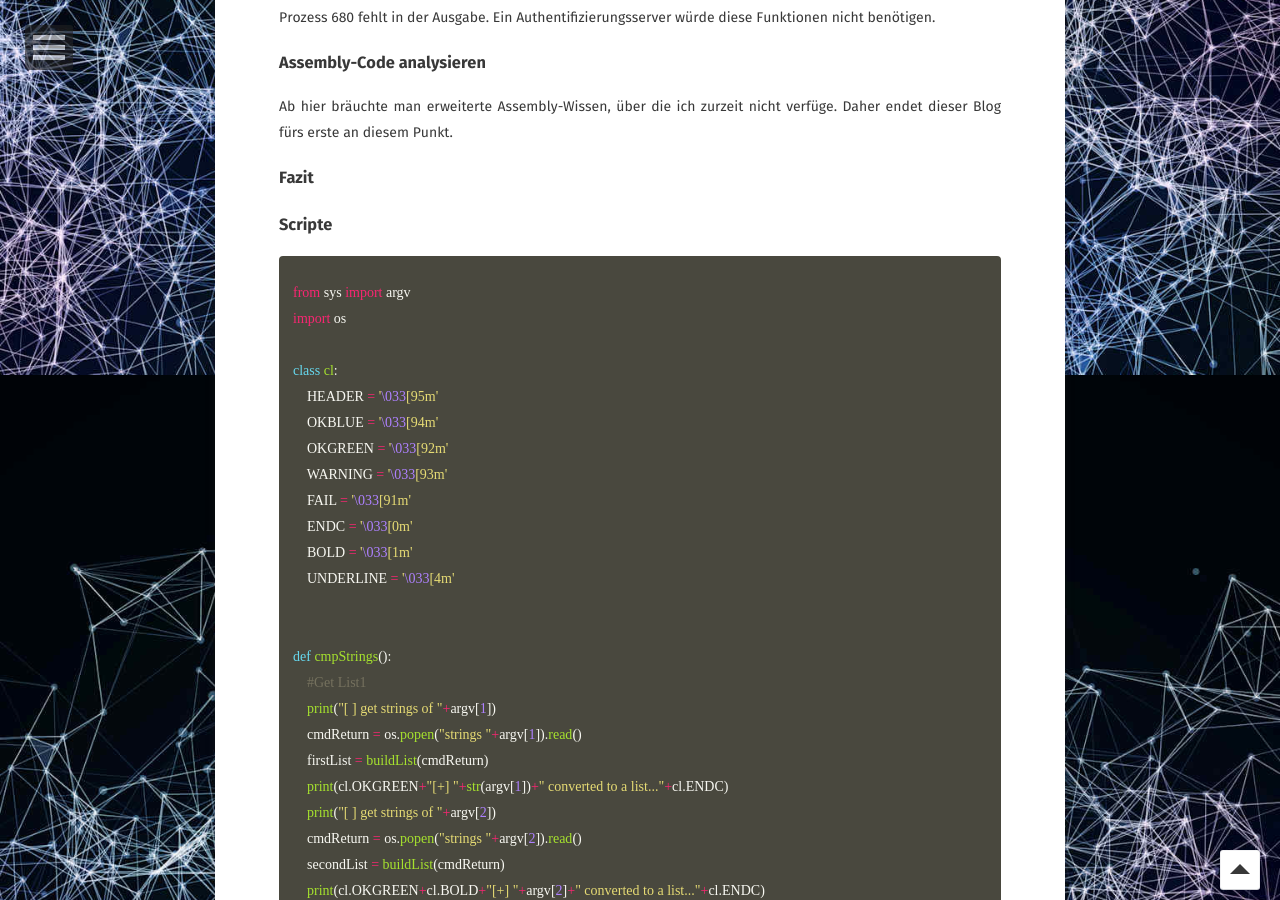
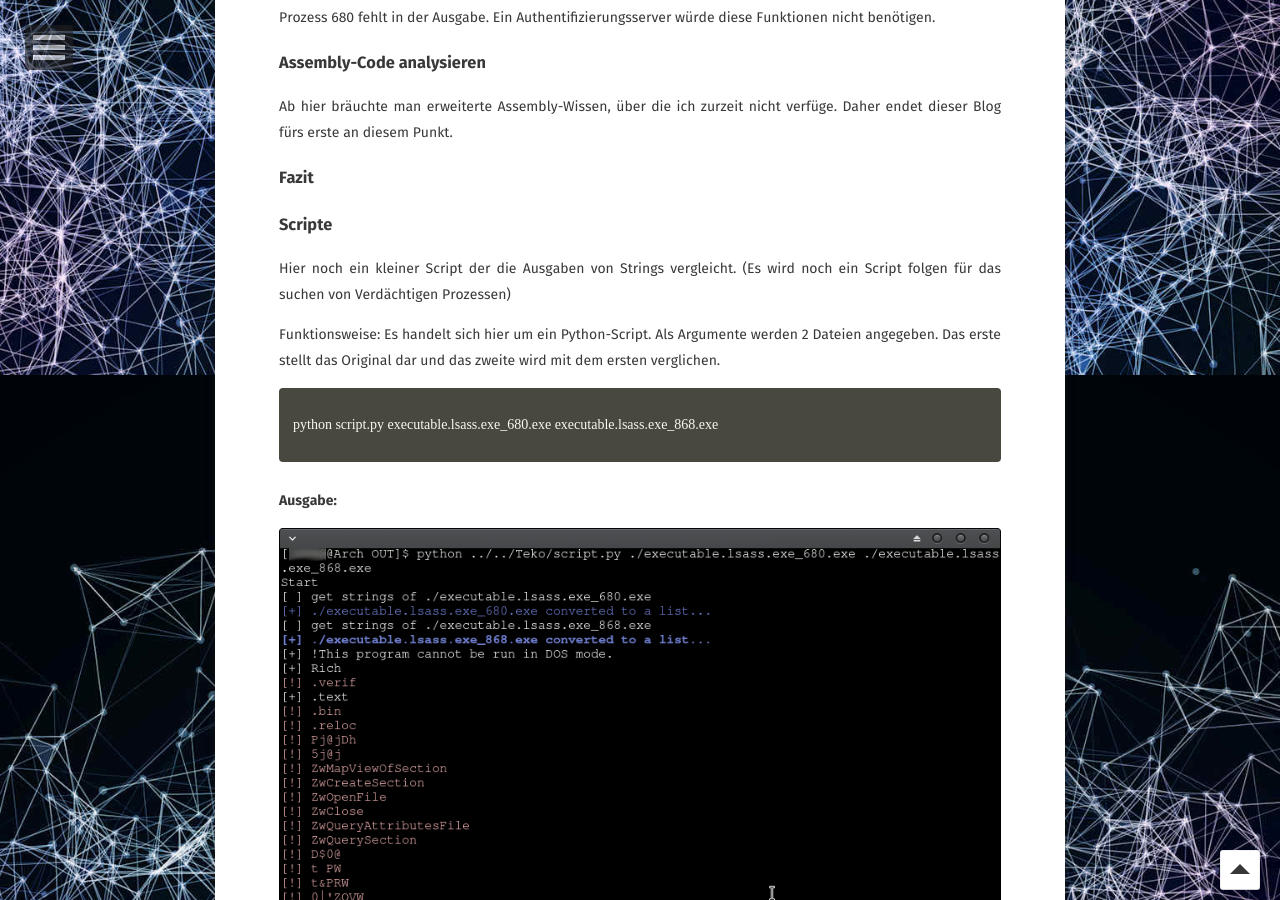
Before and after one commit to lauliger/IT-Sicherheit, a Jekyll site: the page built from _posts/2019-01-08-Arbeitsspeicheruntersuchung.md, in a window 1280 px wide and 900 px high, scrolled down 10425 px. Built offline with Jekyll 4.4.1, drawn with Linux system fonts in a browser that asks for light colours; some web fonts are replaced.

Commit message:
Update 2019-01-08-Arbeitsspeicheruntersuchung.md

```diff
--- a/_posts/2019-01-08-Arbeitsspeicheruntersuchung.md
+++ b/_posts/2019-01-08-Arbeitsspeicheruntersuchung.md
@@ -385,6 +385,20 @@ Daher endet dieser Blog fürs erste an diesem Punkt.
 
 ### Scripte
 
+Hier noch ein kleiner Script der die Ausgaben von Strings vergleicht.
+(Es wird noch ein Script folgen für das suchen von Verdächtigen Prozessen)
+
+Funktionsweise:
+Es handelt sich hier um ein Python-Script. Als Argumente werden 2 Dateien angegeben.
+Das erste stellt das Original dar und das zweite wird mit dem ersten verglichen.
+
+{% highlight bash %}
+python script.py executable.lsass.exe_680.exe executable.lsass.exe_868.exe
+{% endhighlight %}
+__Ausgabe:__
+
+<img style="float: right;" src="../assets/img/scriptausgabe.png">
+
 {% highlight python %}
 from sys import argv
 import os
```
